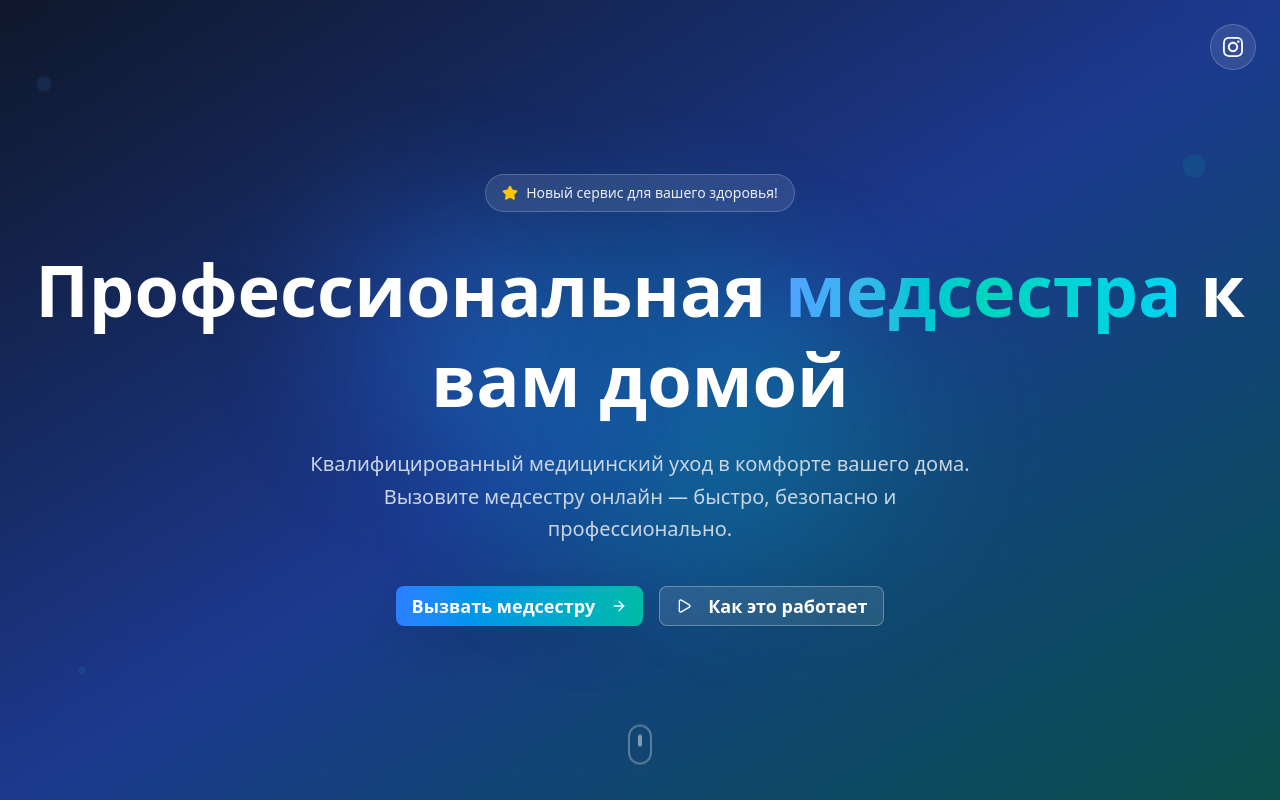
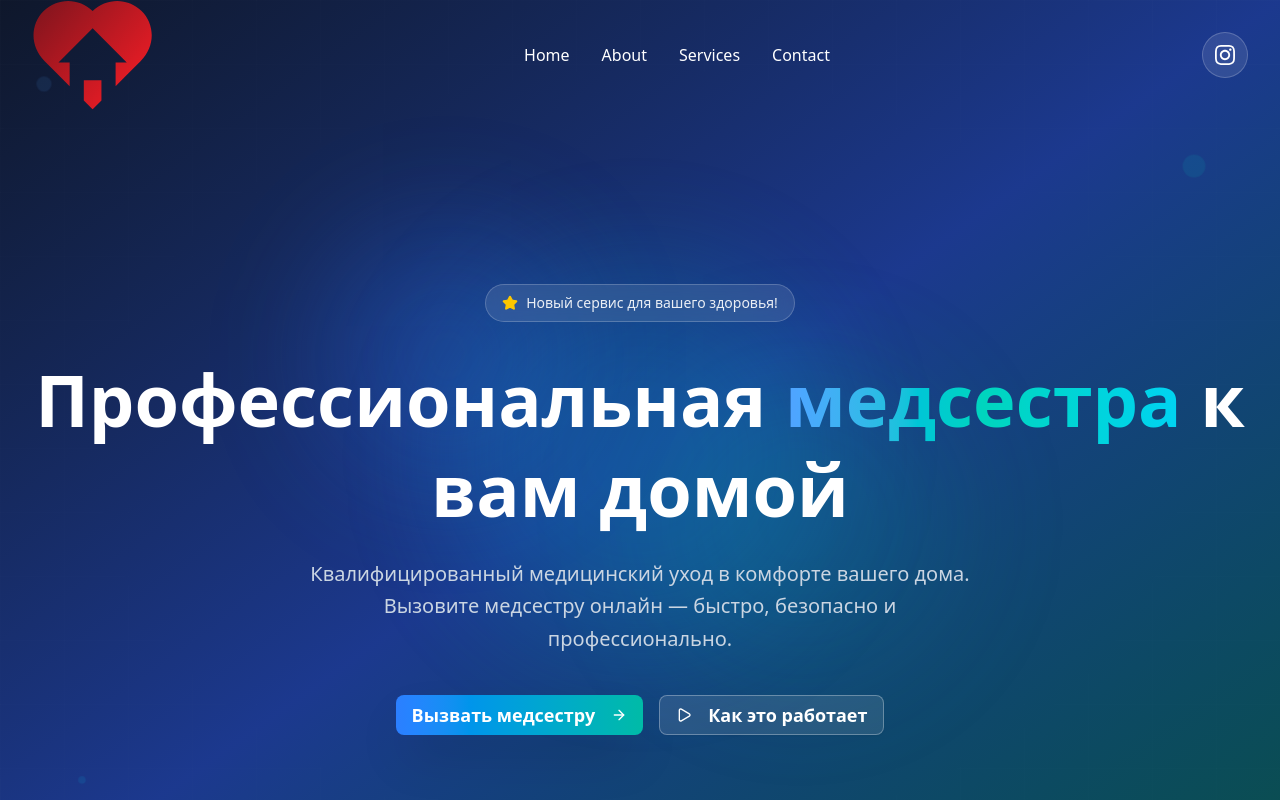
Before and after one commit to Kirill-jsdev/online-care, a Next.js app: page / in a window 1280 px wide. Shown: the top 800 px of the page. Built offline with nearby package versions, Linux system fonts and the light colour scheme.

Commit message:
Continued...

```diff
--- a/src/components/sections/Hero.tsx
+++ b/src/components/sections/Hero.tsx
@@ -1,5 +1,6 @@
 import { Button } from "@/components/ui/button";
 import { ArrowRight, Play, Star } from "lucide-react";
+import TopMenu from "../shared/TopMenu";
 
 export function Hero() {
   return (
@@ -15,10 +16,12 @@ export function Hero() {
         <div className="absolute inset-0 bg-[linear-gradient(rgba(255,255,255,.01)_1px,transparent_1px),linear-gradient(90deg,rgba(255,255,255,.01)_1px,transparent_1px)] bg-[size:4rem_4rem] [mask-image:radial-gradient(ellipse_at_center,transparent_20%,black)]"></div>
       </div>
 
+      <TopMenu />
+
       {/* Content */}
       <div className="relative z-10 container mx-auto px-4 sm:px-6 lg:px-8">
         {/* Social Media Icons */}
-        <div className="absolute top-6 right-6 flex gap-3 animate-fade-in-up delay-100">
+        {/* <div className="absolute top-6 right-6 flex gap-3 animate-fade-in-up delay-100">
           <a
             href="https://instagram.com"
             target="_blank"
@@ -29,7 +32,7 @@ export function Hero() {
               <path d="M12 2.163c3.204 0 3.584.012 4.85.07 3.252.148 4.771 1.691 4.919 4.919.058 1.265.069 1.645.069 4.849 0 3.205-.012 3.584-.069 4.849-.149 3.225-1.664 4.771-4.919 4.919-1.266.058-1.644.07-4.85.07-3.204 0-3.584-.012-4.849-.07-3.26-.149-4.771-1.699-4.919-4.92-.058-1.265-.07-1.644-.07-4.849 0-3.204.013-3.583.07-4.849.149-3.227 1.664-4.771 4.919-4.919 1.266-.057 1.645-.069 4.849-.069zm0-2.163c-3.259 0-3.667.014-4.947.072-4.358.2-6.78 2.618-6.98 6.98-.059 1.281-.073 1.689-.073 4.948 0 3.259.014 3.668.072 4.948.2 4.358 2.618 6.78 6.98 6.98 1.281.058 1.689.072 4.948.072 3.259 0 3.668-.014 4.948-.072 4.354-.2 6.782-2.618 6.979-6.98.059-1.28.073-1.689.073-4.948 0-3.259-.014-3.667-.072-4.947-.196-4.354-2.617-6.78-6.979-6.98-1.281-.059-1.69-.073-4.949-.073zm0 5.838c-3.403 0-6.162 2.759-6.162 6.162s2.759 6.163 6.162 6.163 6.162-2.759 6.162-6.163c0-3.403-2.759-6.162-6.162-6.162zm0 10.162c-2.209 0-4-1.79-4-4 0-2.209 1.791-4 4-4s4 1.791 4 4c0 2.21-1.791 4-4 4zm6.406-11.845c-.796 0-1.441.645-1.441 1.44s.645 1.44 1.441 1.44c.795 0 1.439-.645 1.439-1.44s-.644-1.44-1.439-1.44z" />
             </svg>
           </a>
-        </div>
+        </div> */}
 
         <div className="flex flex-col items-center justify-center min-h-screen text-center">
           {/* Badge */}
--- /dev/null
+++ b/src/components/shared/Logo.tsx
@@ -0,0 +1,15 @@
+type LogoProps = {
+  width?: number | string;
+  height?: number | string;
+  alt?: string;
+  className?: string;
+};
+
+const Logo = ({ width = 120, height = "auto", alt = "Zabota logo", className = "" }: LogoProps) => {
+  return (
+    // Serve from public folder at root path; Next.js will statically serve it
+    <img src="/ZABOTA.svg" width={width} height={height as any} alt={alt} className={`block object-contain ${className}`} />
+  );
+};
+
+export default Logo;
--- a/src/components/shared/TopMenu.tsx
+++ b/src/components/shared/TopMenu.tsx
@@ -1,22 +1,48 @@
+import Logo from "./Logo";
+
 const TopMenu = () => {
   return (
-    <div>
-      <nav className="top-menu">
-        <ul>
+    // make sure the menu is above background overlays in the Hero section
+    <div className="flex justify-between relative z-20 items-center px-8">
+      <Logo />
+
+      <nav className="text-white gap-8">
+        <ul className="flex gap-8">
           <li>
-            <a href="#">Home</a>
+            <a href="#" className="cursor-pointer">
+              Home
+            </a>
           </li>
           <li>
-            <a href="#about">About</a>
+            <a href="#about" className="cursor-pointer">
+              About
+            </a>
           </li>
           <li>
-            <a href="#services">Services</a>
+            <a href="#services" className="cursor-pointer">
+              Services
+            </a>
           </li>
           <li>
-            <a href="#contact">Contact</a>
+            <a href="#contact" className="cursor-pointer">
+              Contact
+            </a>
           </li>
         </ul>
       </nav>
+
+      <div className="flex gap-3 animate-fade-in-up delay-100">
+        <a
+          href="https://instagram.com"
+          target="_blank"
+          rel="noopener noreferrer"
+          className="group p-3 bg-white/10 backdrop-blur-sm border border-white/20 rounded-full hover:bg-white/20 transition-all duration-300 hover:-translate-y-1 hover:shadow-lg"
+        >
+          <svg className="w-5 h-5 text-white group-hover:text-pink-400 transition-colors" fill="currentColor" viewBox="0 0 24 24">
+            <path d="M12 2.163c3.204 0 3.584.012 4.85.07 3.252.148 4.771 1.691 4.919 4.919.058 1.265.069 1.645.069 4.849 0 3.205-.012 3.584-.069 4.849-.149 3.225-1.664 4.771-4.919 4.919-1.266.058-1.644.07-4.85.07-3.204 0-3.584-.012-4.849-.07-3.26-.149-4.771-1.699-4.919-4.92-.058-1.265-.07-1.644-.07-4.849 0-3.204.013-3.583.07-4.849.149-3.227 1.664-4.771 4.919-4.919 1.266-.057 1.645-.069 4.849-.069zm0-2.163c-3.259 0-3.667.014-4.947.072-4.358.2-6.78 2.618-6.98 6.98-.059 1.281-.073 1.689-.073 4.948 0 3.259.014 3.668.072 4.948.2 4.358 2.618 6.78 6.98 6.98 1.281.058 1.689.072 4.948.072 3.259 0 3.668-.014 4.948-.072 4.354-.2 6.782-2.618 6.979-6.98.059-1.28.073-1.689.073-4.948 0-3.259-.014-3.667-.072-4.947-.196-4.354-2.617-6.78-6.979-6.98-1.281-.059-1.69-.073-4.949-.073zm0 5.838c-3.403 0-6.162 2.759-6.162 6.162s2.759 6.163 6.162 6.163 6.162-2.759 6.162-6.163c0-3.403-2.759-6.162-6.162-6.162zm0 10.162c-2.209 0-4-1.79-4-4 0-2.209 1.791-4 4-4s4 1.791 4 4c0 2.21-1.791 4-4 4zm6.406-11.845c-.796 0-1.441.645-1.441 1.44s.645 1.44 1.441 1.44c.795 0 1.439-.645 1.439-1.44s-.644-1.44-1.439-1.44z" />
+          </svg>
+        </a>
+      </div>
     </div>
   );
 };
```
